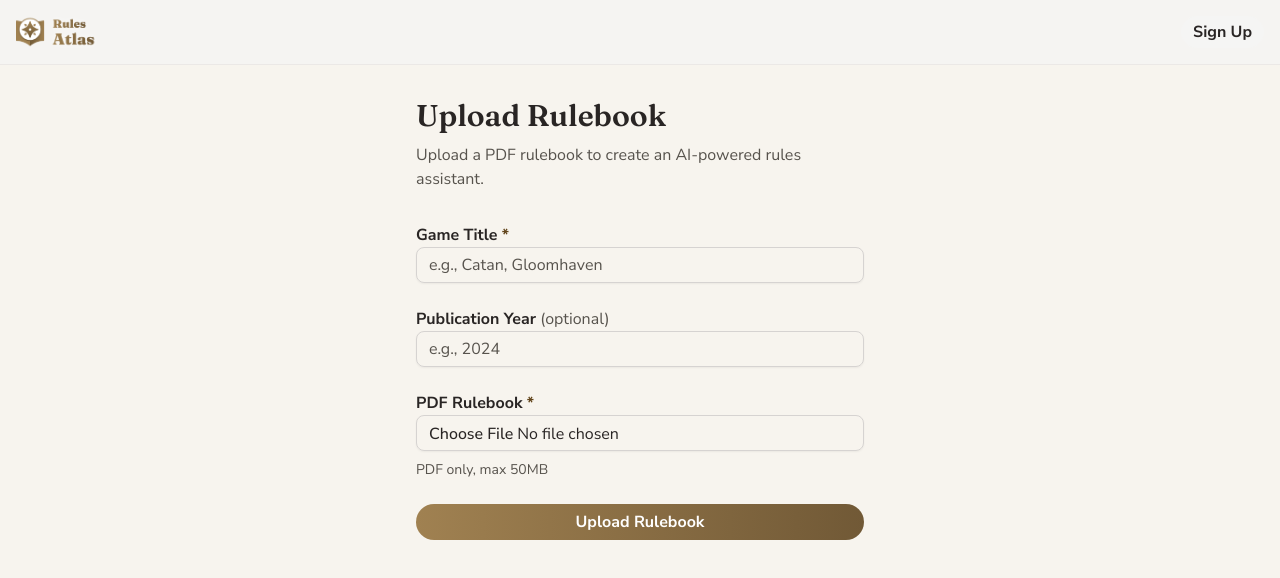
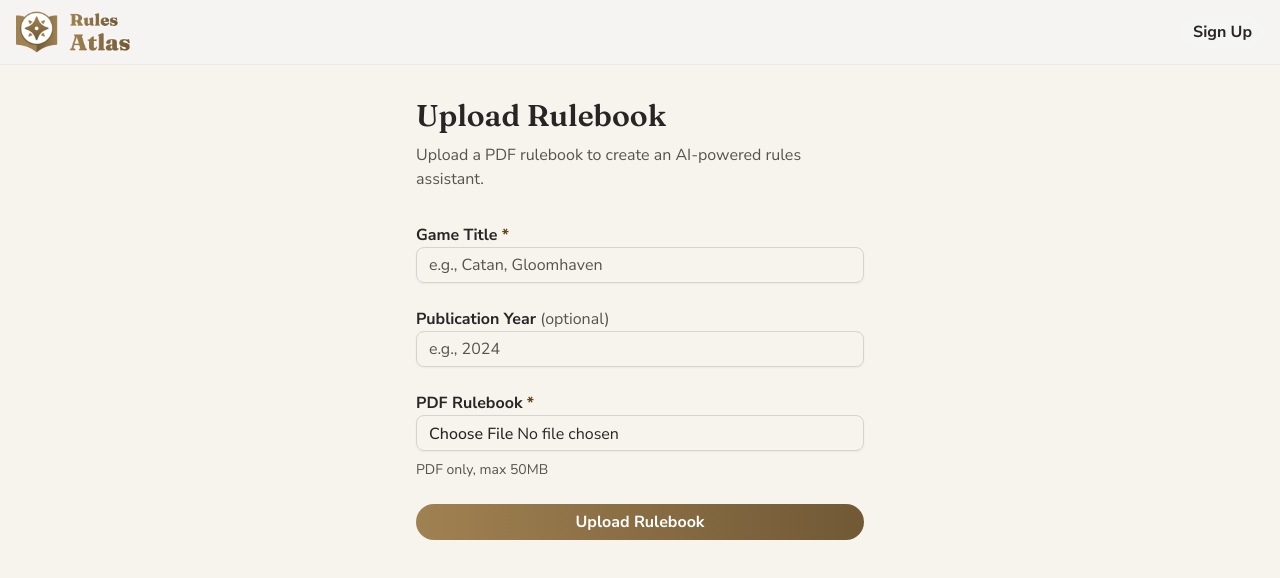
Before and after one commit to jefebrydon/game-ruler, a Next.js app: page /upload in a window 1280 px wide. Shown: the top 578 px of the page. Built offline with nearby package versions, Linux system fonts and the light colour scheme.

Commit message:
Update header: increase logo height to 48px and reduce padding to 8px

```diff
--- a/src/components/Header.tsx
+++ b/src/components/Header.tsx
@@ -5,7 +5,7 @@ import { Button } from "@/components/ui/button";
 export function Header(): React.ReactElement {
   return (
     <header
-      className="flex items-center justify-between px-4 py-3"
+      className="flex items-center justify-between px-4 py-2"
       style={{
         backgroundColor: "rgba(245, 245, 244, 0.7)",
         borderBottom: "0.75px solid #EBE8E6",
@@ -16,9 +16,9 @@ export function Header(): React.ReactElement {
         <Image
           src="/RA-logo.png"
           alt="Rules Atlas"
-          height={40}
-          width={120}
-          className="h-10 w-auto"
+          height={48}
+          width={144}
+          className="h-12 w-auto"
           priority
           unoptimized
         />
```
Also changed, not shown: public/RA-logo.png, src/assets/RA-logo.png.
